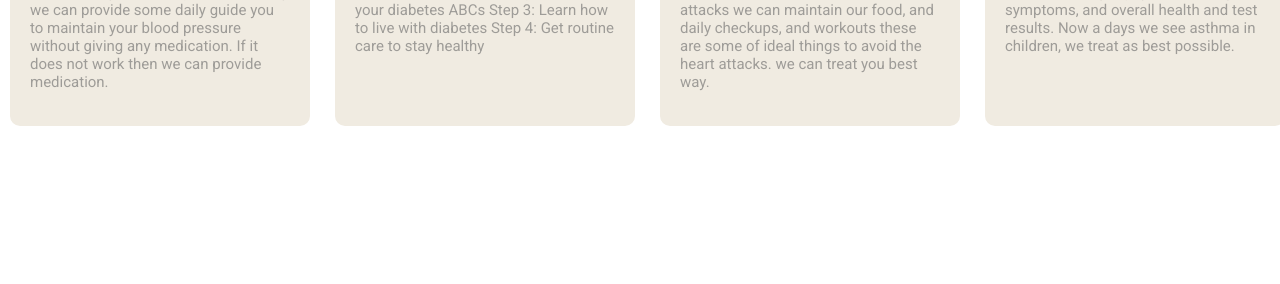
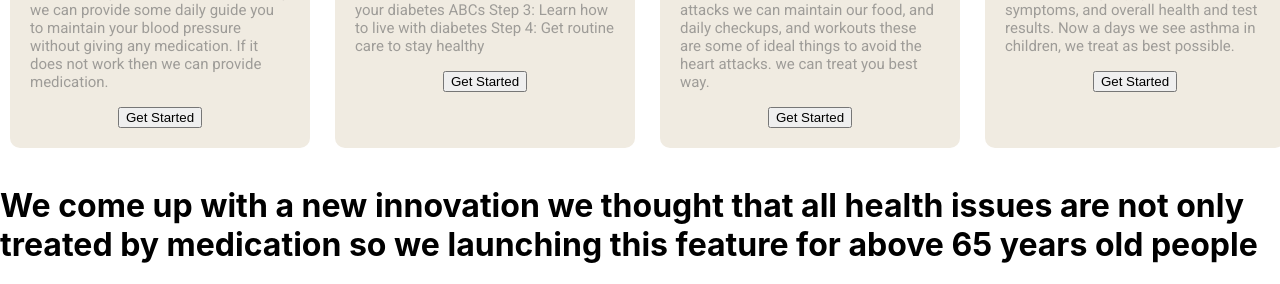
Before and after one commit to santhoshagganur/swasthaAppKratinAssignment, a React (Create React App) app: page / in a window 1280 px wide. Shown: the part 887-1171 px from the top of the page. Before the commit the page ends 1029 px from the top, so only its background shows below. Built offline with nearby package versions, Linux system fonts and the light colour scheme.

Commit message:
implementing feature

```diff
--- a/src/components/Home/index.js
+++ b/src/components/Home/index.js
@@ -1,3 +1,5 @@
+import {Link} from 'react-router-dom'
+
 import Header from '../Header'
 import './index.css'
 
@@ -31,6 +33,11 @@ const Home = () => (
             some daily guide you to maintain your blood pressure without giving
             any medication. If it does not work then we can provide medication.
           </p>
+          <div className="learn-more">
+            <button className="get-details" type="button">
+              Get Started
+            </button>
+          </div>
         </li>
         <li className="home-our-features">
           <img
@@ -43,6 +50,11 @@ const Home = () => (
             Learn about diabetes. Step 2: Know your diabetes ABCs Step 3: Learn
             how to live with diabetes Step 4: Get routine care to stay healthy
           </p>
+          <div className="learn-more">
+            <button className="get-details" type="button">
+              Get Started
+            </button>
+          </div>
         </li>
         <li className="home-our-features">
           <img
@@ -56,6 +68,11 @@ const Home = () => (
             food, and daily checkups, and workouts these are some of ideal
             things to avoid the heart attacks. we can treat you best way.
           </p>
+          <div className="learn-more">
+            <button className="get-details" type="button">
+              Get Started
+            </button>
+          </div>
         </li>
         <li className="home-our-features">
           <img
@@ -69,8 +86,27 @@ const Home = () => (
             overall health and test results. Now a days we see asthma in
             children, we treat as best possible.
           </p>
+          <div className="learn-more">
+            <button className="get-details" type="button">
+              Get Started
+            </button>
+          </div>
         </li>
       </ul>
+      <div className="old-age-people-treatment-container">
+        <h1 className="our-new-feature">
+          We come up with a new innovation we thought that all health issues are
+          not only treated by medication so we launching this feature for above
+          65 years old people
+        </h1>
+        <Link to="./above65">
+          <div className="learn-more">
+            <button className="get-details" type="button">
+              Get Started
+            </button>
+          </div>
+        </Link>
+      </div>
     </div>
   </>
 )
```
